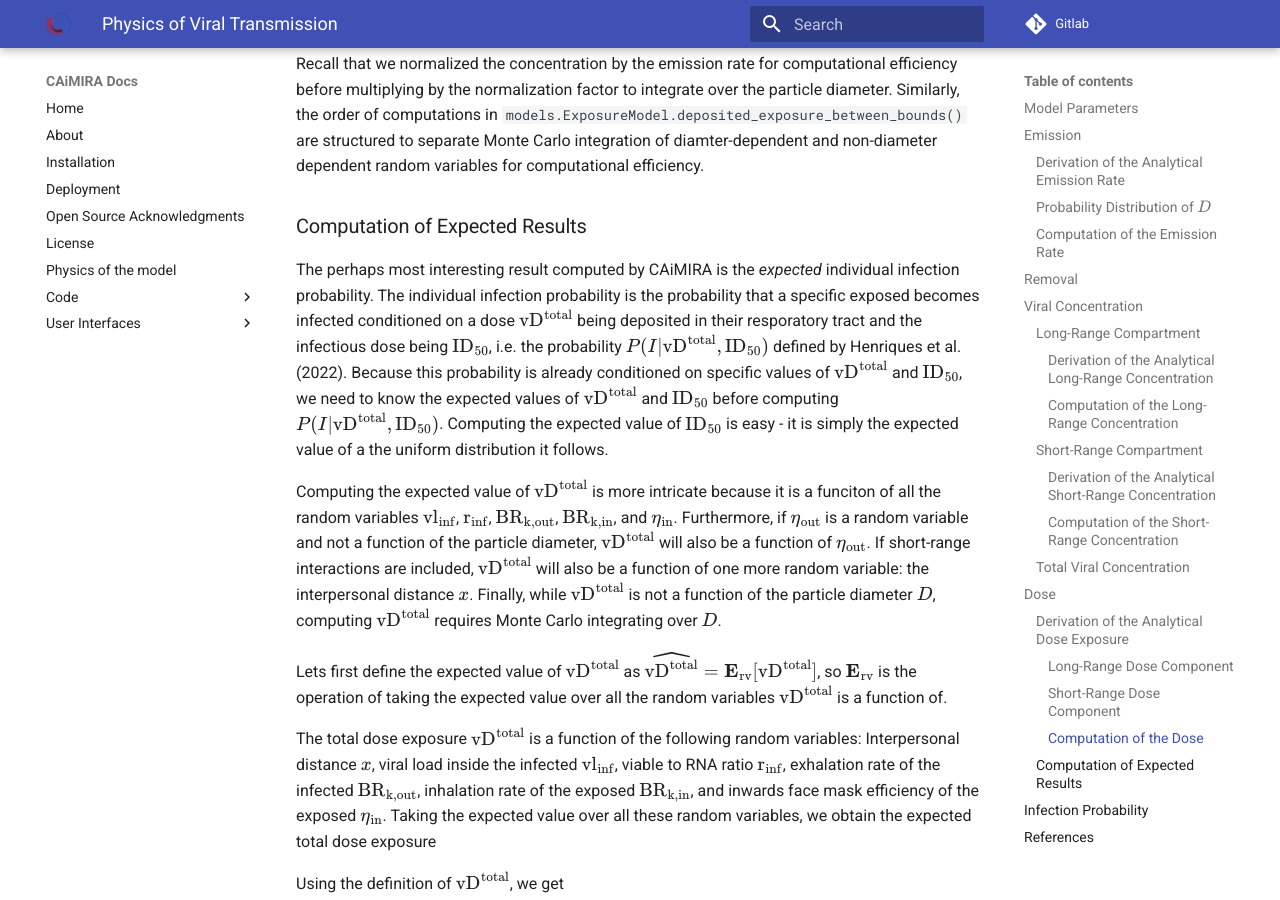
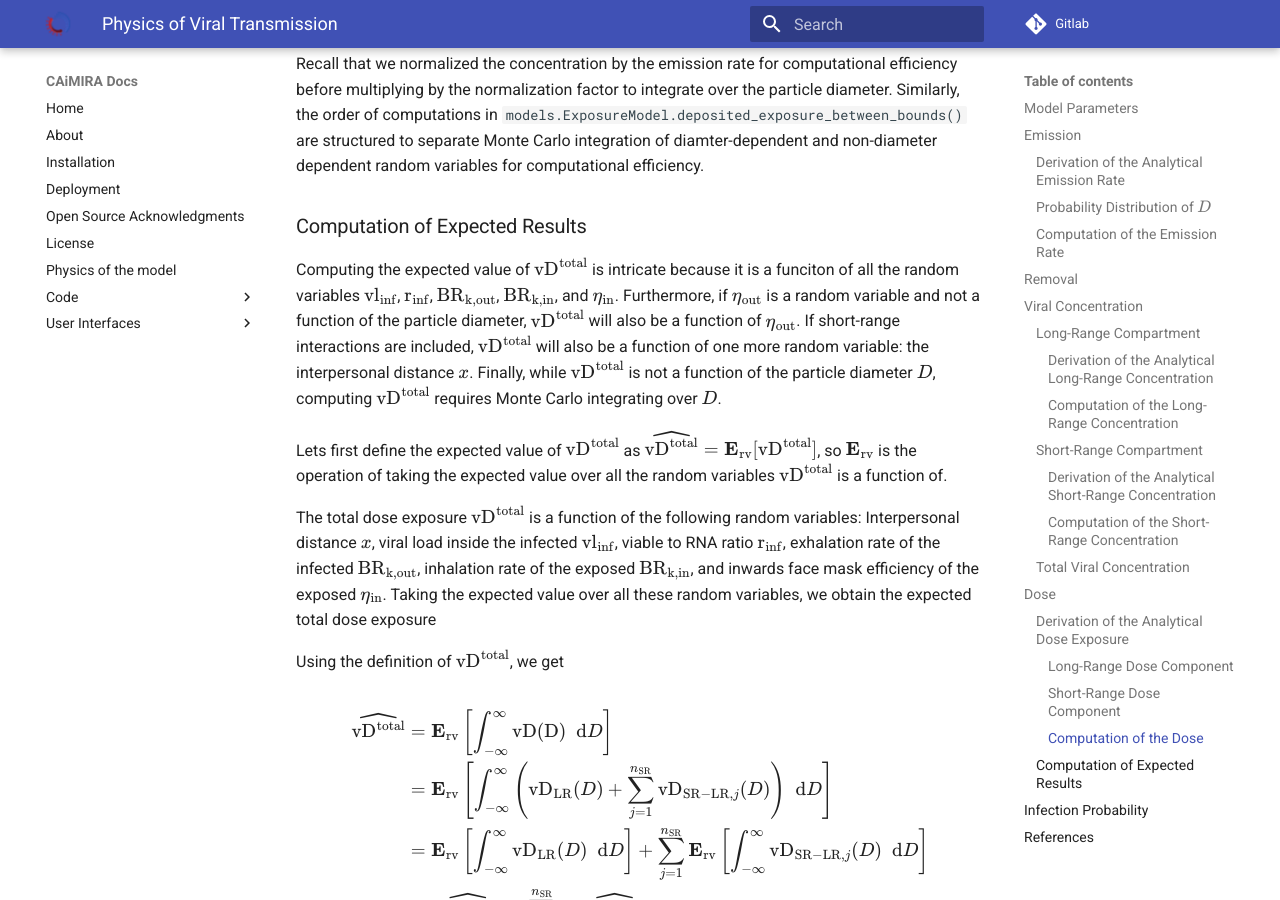
Before and after one commit to CERN/CAiMIRA, an MkDocs documentation site: the page built from caimira/docs/mkdocs/docs/code/viral_transmission.md, in a window 1280 px wide and 900 px high, scrolled down 18794 px. Built offline with MkDocs 1.6.1 and Material for MkDocs 9.7.7, drawn with Linux system fonts in a browser that asks for light colours.

Commit message:
docs: fix: remove incorrect description of how the probability of infection is computed

```diff
--- a/caimira/docs/mkdocs/docs/code/viral_transmission.md
+++ b/caimira/docs/mkdocs/docs/code/viral_transmission.md
@@ -712,9 +712,7 @@ Recall that we normalized the concentration by the emission rate for computation
 
 
 ### Computation of Expected Results
-The perhaps most interesting result computed by CAiMIRA is the *expected* individual infection probability. The individual infection probability is the probability that a specific exposed becomes infected conditioned on a dose $\mathrm{vD^{total}}$ being deposited in their resporatory tract and the infectious dose being $\mathrm{ID}_{50}$, i.e. the probability $P(I|\mathrm{vD^{total}}, \mathrm{ID}_{50})$ defined by Henriques et al. (2022). Because this probability is already conditioned on specific values of $\mathrm{vD^{total}}$ and $\mathrm{ID}_{50}$, we need to know the expected values of $\mathrm{vD^{total}}$ and $\mathrm{ID}_{50}$ before computing $P(I|\mathrm{vD^{total}}, \mathrm{ID}_{50})$. Computing the expected value of $\mathrm{ID}_{50}$ is easy - it is simply the expected value of a the uniform distribution it follows.
-
-Computing the expected value of $\mathrm{vD^{total}}$ is more intricate because it is a funciton of all the random variables
+Computing the expected value of $\mathrm{vD^{total}}$ is intricate because it is a funciton of all the random variables
 $\mathrm{vl_{inf}}$,
 $\mathrm{r_{inf}}$,
 $\mathrm{BR_{k,out}}$,
```
